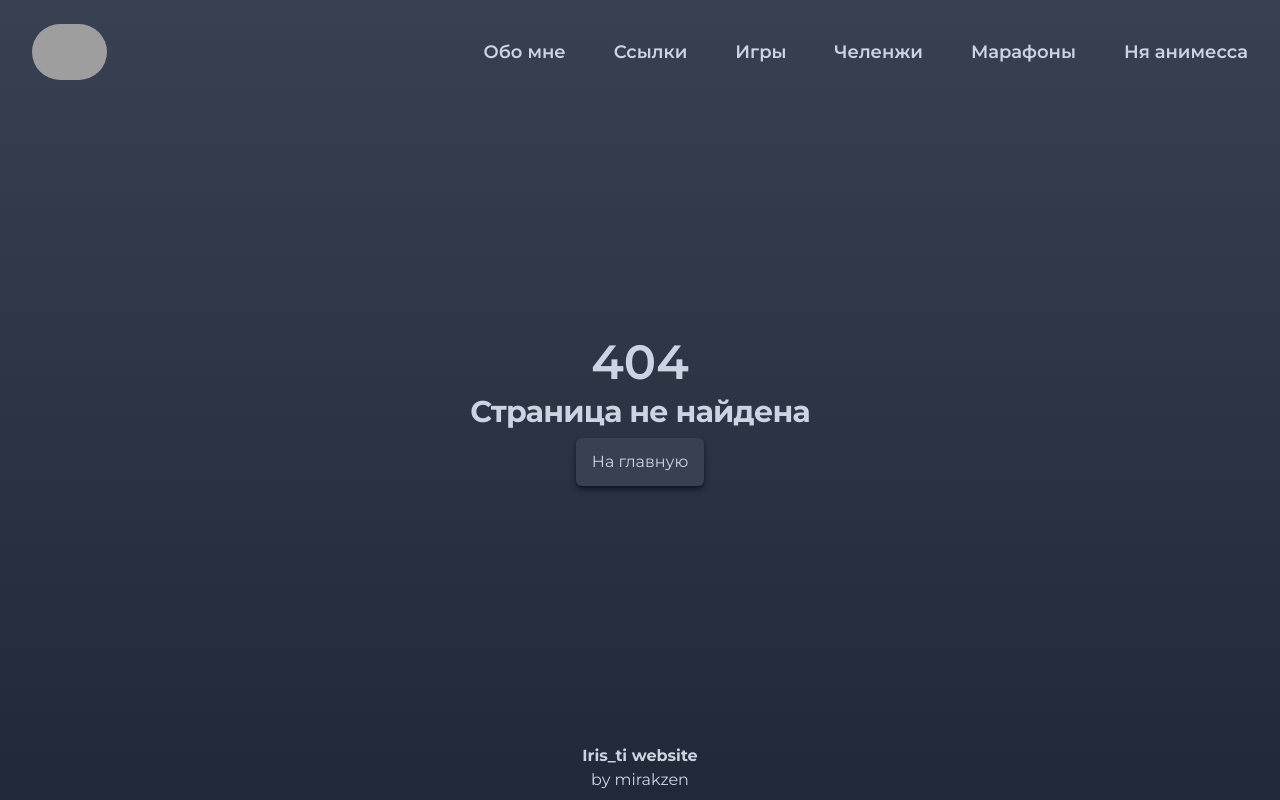
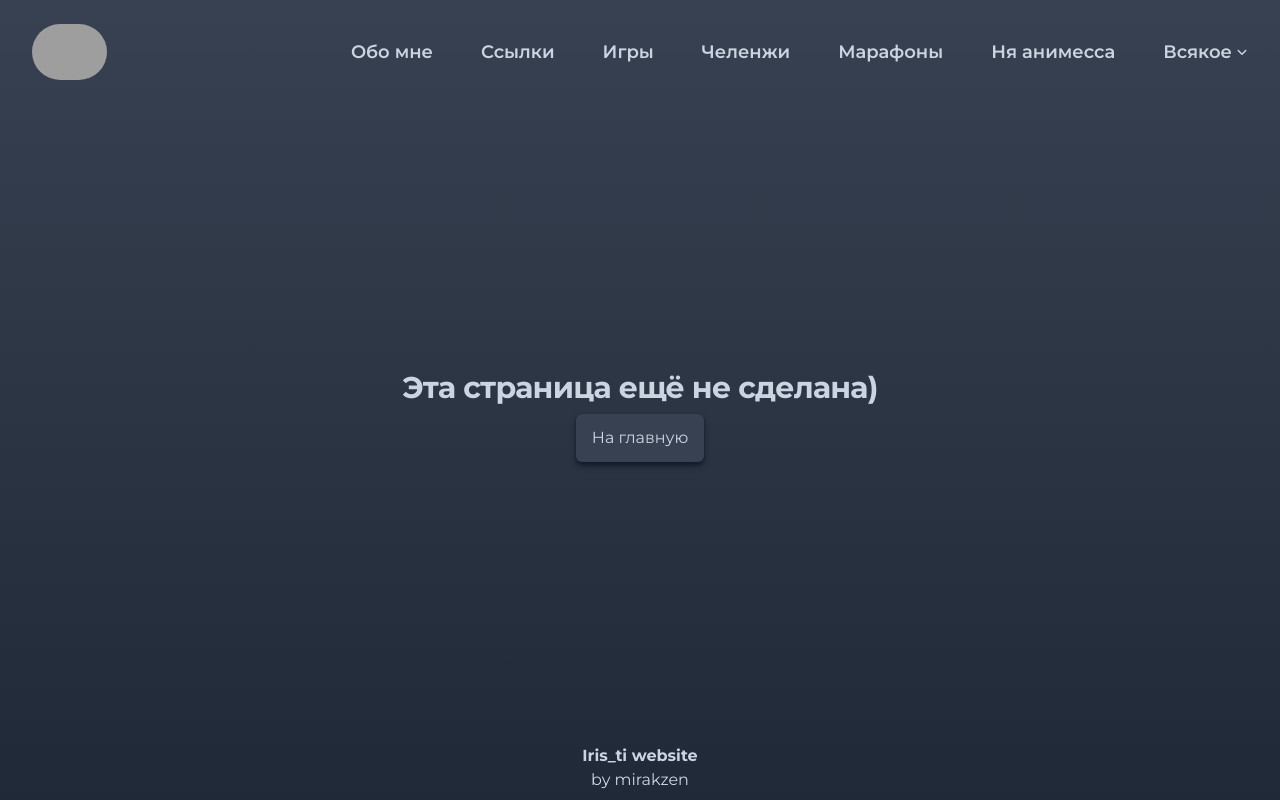
Before and after one commit to pwsiris/frontend, a Vue app: page /gallery in a window 1280 px wide. Before the commit this address had no page. Built offline with nearby package versions, Linux system fonts and the light colour scheme; grey boxes are pictures that could not be loaded.

Commit message:
Feature / Roulette

```diff
--- a/src/App.vue
+++ b/src/App.vue
@@ -1,7 +1,7 @@
 <template>
     <header>
         <nav class="mx-auto flex items-center justify-between max-w-screen-2xl p-6 lg:px-8" aria-label="Global">
-            <router-link to="/" class="flex md:flex-1 z-30 -m-1.5 p-1.5">
+            <router-link to="/" class="flex md:flex-1 z-30">
                 <img class="h-10 sm:h-12 lg:h-14 w-auto rounded-full" :src="'/static/images/avatar.png'" alt="" />
             </router-link>
 
@@ -11,8 +11,32 @@
                 </button>
             </div>
 
-            <PopoverGroup class="hidden lg:flex lg:gap-x-12 text-lg font-semibold leading-6 z-10">
-                <router-link v-for="link in links" :key="link.url" :to="link.url">{{ link.name }}</router-link>
+            <PopoverGroup class="hidden lg:flex lg:gap-x-8 xl:gap-x-12 text-lg font-semibold leading-6 z-10">
+                <div v-for="link in header_links" :key="link.name">
+                    <router-link v-if="link.url" :key="link.url" :to="link.url">{{ link.name }}</router-link>
+                    <Popover v-else class="relative">
+                        <PopoverButton class="flex items-center gap-x-1 pointer-events-auto">
+                            {{ link.name }}<font-awesome-icon icon="fa-solid fa-angle-down" class="h-3 w-3 flex-none" aria-hidden="true"/>
+                        </PopoverButton>
+
+                        <transition
+                            enter-active-class="transition ease-out duration-200"
+                            enter-from-class="opacity-0 translate-y-1"
+                            enter-to-class="opacity-100 translate-y-0"
+                            leave-active-class="transition ease-in duration-150"
+                            leave-from-class="opacity-100 translate-y-0"
+                            leave-to-class="opacity-0 translate-y-1"
+                        >
+                            <PopoverPanel v-slot="{ close }" class="absolute -right-0 top-full max-w-md z-10 mt-3 overflow-hidden rounded-lg bg-pwsi-1 shadow-md ring-1 ring-pwsi-shadow/5 shadow-pwsi-shadow">
+                                <div class="p-2 flex flex-col">
+                                    <router-link @click="close()" v-for="sublink in link.submenu_links" :key="sublink.url" :to="sublink.url" class="p-4 flex items-center">
+                                        <font-awesome-icon :icon="sublink.icon" class="w-5 h-5 mr-2" />{{ sublink.name }}
+                                    </router-link>
+                                </div>
+                            </PopoverPanel>
+                        </transition>
+                    </Popover>
+                </div>
             </PopoverGroup>
 
             <!-- <div class="hidden lg:flex lg:flex-1 lg:justify-end lg:gap-x-4 z-10"></div> -->
@@ -29,13 +53,33 @@
                 <div class="mt-6 flow-root">
                     <div class="-my-6 divide-y divide-pwsi-text/5">
                         <div class="space-y-2 py-6">
-                            <router-link
-                                v-for="link in links"
-                                :key="link.url"
-                                :to="link.url"
-                                class="-mx-3 block rounded-lg px-3 py-2 text-base font-semibold leading-7"
-                                @click="mobileMenuOpen = false"
-                            >{{ link.name }}</router-link>
+                            <div v-for="link in header_links" :key="link.name">
+                                <router-link
+                                    v-if="link.url"
+                                    :key="link.url"
+                                    :to="link.url"
+                                    @click="mobileMenuOpen = false"
+                                    class="-mx-3 block rounded-lg px-3 py-2 text-base font-semibold leading-7"
+                                >
+                                    {{ link.name }}
+                                </router-link>
+                                <Disclosure v-else as="div" class="-mx-3 px-3 py-2" v-slot="{ open }">
+                                    <DisclosureButton class="flex w-full items-center rounded-lg text-base font-semibold leading-7">
+                                        {{ link.name }}<font-awesome-icon icon="fa-solid fa-angle-down" class="h-4 w-4 flex-none ml-2" :class="open ? 'rotate-180 transform' : ''" aria-hidden="true"/>
+                                    </DisclosureButton>
+                                    <DisclosurePanel v-slot="{ close }" class="mt-2 rounded-lg bg-pwsi-1">
+                                        <router-link
+                                            v-for="sublink in link.submenu_links"
+                                            :key="sublink.url"
+                                            :to="sublink.url"
+                                            @click="mobileMenuOpen = false; close()"
+                                            class="p-4 text-base font-semibold leading-7 flex items-center"
+                                        >
+                                            <font-awesome-icon :icon="sublink.icon" class="w-5 h-5 mr-2" />{{ sublink.name }}
+                                        </router-link>
+                                    </DisclosurePanel>
+                                </Disclosure>
+                            </div>
                         </div>
                     </div>
                 </div>
@@ -79,7 +123,7 @@
         Switch,
     } from '@headlessui/vue'
 
-    const links = [
+    const header_links = [
         {
             name: "Обо мне",
             url: "/lore"
@@ -103,6 +147,21 @@
         {
             name: "Ня анимесса",
             url: "/anime"
+        },
+        {
+            name: "Всякое",
+            submenu_links: [
+                {
+                    name: "Рулетка",
+                    url: "/roulette",
+                    icon: "fa-solid fa-roulette"
+                },
+                {
+                    name: "Галерея",
+                    url: "/gallery",
+                    icon: "fa-solid fa-images"
+                }
+            ]
         }
     ]
 
--- a/src/icons/index.js
+++ b/src/icons/index.js
@@ -1,5 +1,6 @@
 import { faMyAnimeList } from "./faMyAnimeList";
 import { faBoosty } from "./faBoosty";
 import { faDonationAlerts } from "./faDonationAlerts";
+import { faRoulette } from "./faRoulette";
 
-export { faBoosty, faDonationAlerts, faMyAnimeList };
+export { faBoosty, faDonationAlerts, faMyAnimeList, faRoulette };
--- a/src/main.js
+++ b/src/main.js
@@ -8,13 +8,13 @@ import './main.css'
 import { library } from '@fortawesome/fontawesome-svg-core'
 import { FontAwesomeIcon } from '@fortawesome/vue-fontawesome'
 import { faDiscord, faTwitch, faYoutube, faVk, faTelegram, faInstagram, faSteam } from '@fortawesome/free-brands-svg-icons'
-import { faEnvelope, faTrophy, faCircleDollarToSlot, faCircleUp, faArrowUpRightFromSquare, faXmark, faBars, faAngleDown } from '@fortawesome/free-solid-svg-icons'
-import { faBoosty, faDonationAlerts, faMyAnimeList } from "@/icons"
+import { faEnvelope, faTrophy, faCircleDollarToSlot, faCircleUp, faArrowUpRightFromSquare, faXmark, faBars, faAngleDown, faImages } from '@fortawesome/free-solid-svg-icons'
+import { faBoosty, faDonationAlerts, faMyAnimeList, faRoulette } from "@/icons"
 
 library.add(
     faDiscord, faTwitch, faYoutube, faVk, faTelegram, faInstagram, faSteam,
     faEnvelope, faTrophy, faCircleDollarToSlot, faCircleUp, faArrowUpRightFromSquare,
-    faXmark, faBars, faAngleDown, faMyAnimeList, faBoosty, faDonationAlerts
+    faXmark, faBars, faAngleDown, faMyAnimeList, faBoosty, faDonationAlerts, faRoulette, faImages
 )
 
 const app = createApp(App)
--- a/src/router/index.js
+++ b/src/router/index.js
@@ -68,6 +68,22 @@ const router = createRouter({
             }
         },
         {
+            path: "/roulette",
+            name: 'RouletteView',
+            component: () => import('../views/Roulette.vue'),
+            meta: {
+                title: 'Рулетка | Iris_ti'
+            }
+        },
+        {
+            path: "/gallery",
+            name: 'GalleryView',
+            component: () => import('../views/Gallery.vue'),
+            meta: {
+                title: 'Рулетка | Iris_ti'
+            }
+        },
+        {
             path: "/:pathMatch(.*)*",
             name: 'ErrorView',
             component: () => import('../views/NotFound.vue'),
--- /dev/null
+++ b/src/views/Gallery.vue
@@ -0,0 +1,13 @@
+<template>
+    <h1 class="mt-2 text-3xl font-bold tracking-tight">Эта страница ещё не сделана)</h1>
+    <div class="mt-2 flex items-center justify-center gap-x-6">
+        <router-link to="/" class="px-4 py-3 rounded-md bg-pwsi-1 sm:hover:bg-pwsi-2 shadow-md ring-1 ring-pwsi-shadow/5 shadow-pwsi-shadow">
+            На главную
+        </router-link>
+    </div>
+</template>
+
+
+<script setup>
+    import { RouterLink } from 'vue-router'
+</script>
--- /dev/null
+++ b/src/views/Roulette.vue
@@ -0,0 +1,55 @@
+<template>
+    <div class="mx-auto text-lg font-bold mt-4 mb-8 text-justify">
+        "Жёваный крот этого казино!" Как известно, стример ещё не отошёл от гача-игр, поэтому крутить мы будем и на стриме... Но не персонажей, а награды в рулетке.
+        За ваши донаты. Каждая сотка - новая крутка. Подходи - налетай. Награды разделены на категории по редкости и перечислены ниже.
+    </div>
+
+    <div
+        v-for="(rarity, index) in rarities" :key="index"
+        class="mt-6 rounded-lg bg-pwsi-1 shadow-md ring-1 ring-pwsi-shadow/5 shadow-pwsi-shadow p-2"
+    >
+        <div class="flex flex-row place-items-center justify-normal text-lg sm:text-xl font-bold text-left">
+            <img :src=rarity.icon class="w-8 h-8 mr-2">{{ rarity.name }}
+        </div>
+        <div class="flex flex-row flex-wrap mt-2">
+            <div
+                v-for="award in awards.filter((item) => item.rarity === rarity.name)" :key="award.name"
+                class="sm:text-lg mt-2 w-full sm:w-auto sm:mr-2 py-1 px-2 rounded-lg bg-pwsi-2"
+            >
+                {{ award.name }} <sup v-if="award.description_index" class="font-bold">({{ award.description_index }})</sup>
+            </div>
+        </div>
+    </div>
+
+    <div v-if="descriptions.length !== 0" class="mt-6 text-left">
+        <div class="text-lg sm:text-xl font-bold">Примечания: </div>
+        <div v-for="(description, index) in descriptions" :key="index" class="sm:text-lg mt-1 text-justify">
+            <span class="font-bold"> {{ index+1 }}: </span>{{ description }}
+        </div>
+    </div>
+</template>
+
+
+<script setup>
+    import { onBeforeMount, ref } from 'vue'
+    import get_from_api from '@/utils/get_from_api'
+
+    const rarities = ref([])
+    const awards = ref([])
+    const descriptions = ref([])
+
+    onBeforeMount(async () => {
+        const roulette = (await get_from_api('/roulette')).value
+        awards.value = roulette.awards
+        descriptions.value = roulette.descriptions
+        const rarities_raw = roulette.rarities
+        for (let i = 0; i < rarities_raw.length; i++) {
+            rarities.value.push(
+                {
+                    name: rarities_raw[i],
+                    icon: `/static/images/roulette/${i+1}.png`
+                }
+            )
+        }
+    })
+</script>
```
Also changed, not shown: src/icons/faRoulette.js (added, +11 -0 lines).
